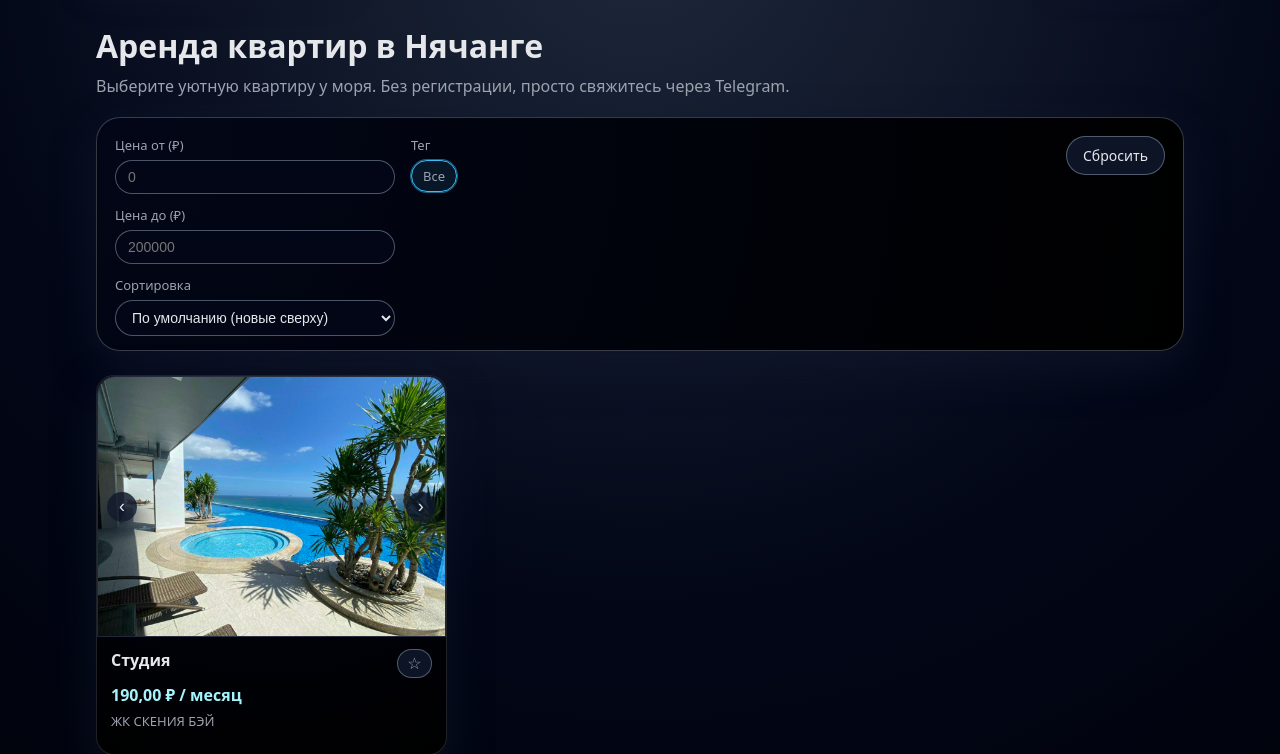
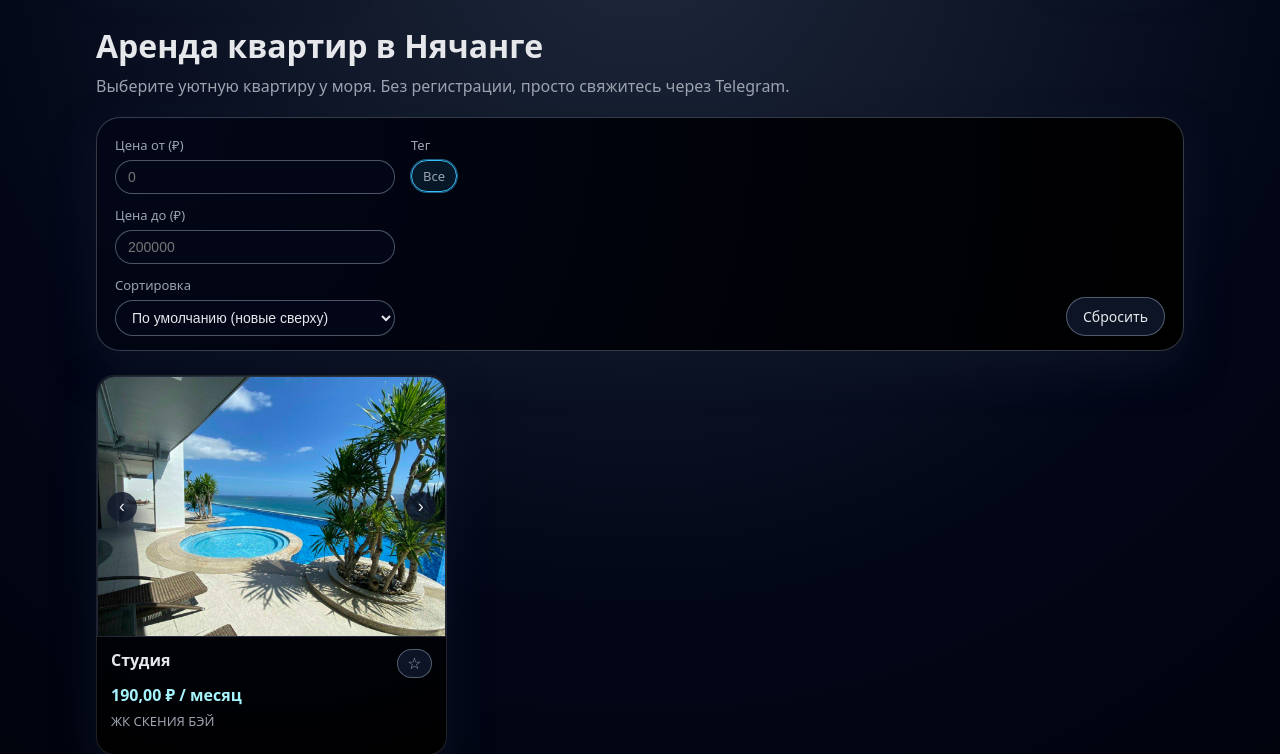
Before and after one commit to victormorozov1/rent, a Django app: page / in a window 1280 px wide. Shown: the part 80-834 px from the top of the page. Run offline with Django 5.2, Linux system fonts and the light colour scheme; data comes from the database, SQL or seed files in the repository; data that the repository does not hold is empty.

Commit message:
Place reset button at bottom right

```diff
--- a/nhatrang_rentals/listings/static/listings/styles.css
+++ b/nhatrang_rentals/listings/static/listings/styles.css
@@ -303,7 +303,6 @@ a:hover {
     display: grid;
     grid-template-columns: minmax(220px, 280px) minmax(0, 1fr) auto;
     gap: 16px;
-    align-items: start;
 }
 
 .filters-stack {
@@ -388,7 +387,7 @@ a:hover {
     display: flex;
     gap: 10px;
     justify-content: flex-end;
-    align-self: start;
+    align-self: end;
 }
 
 /* Buttons */
```
